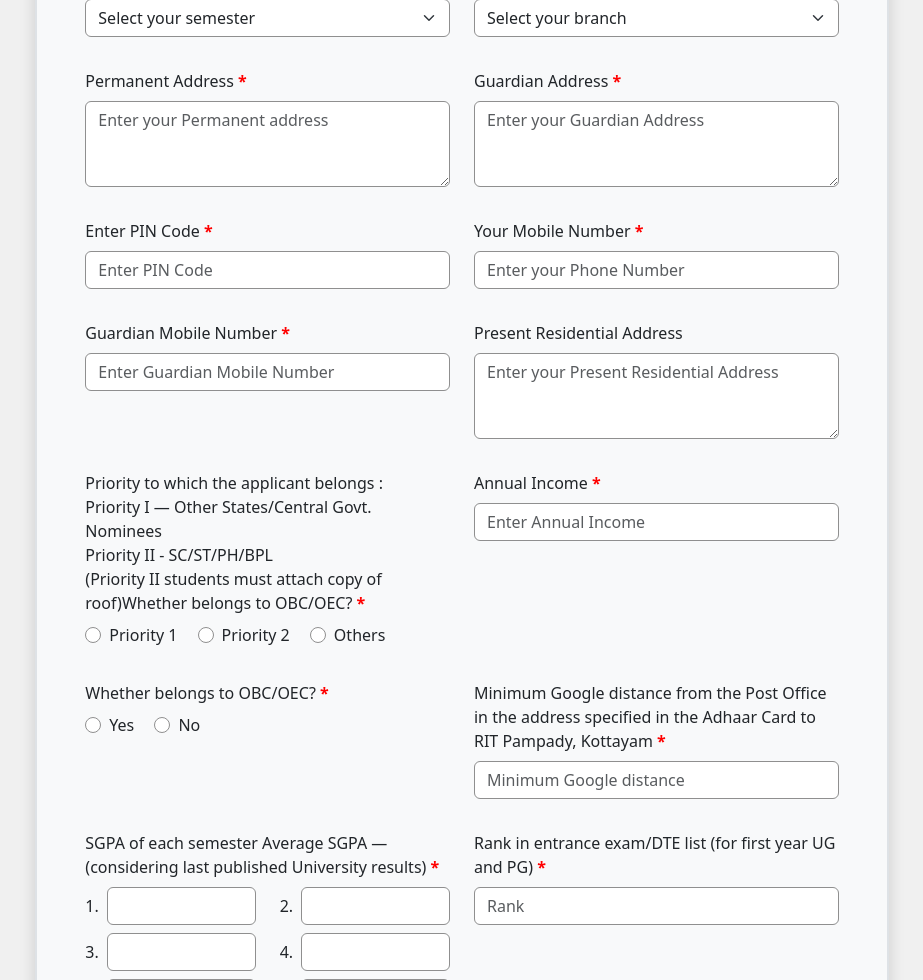
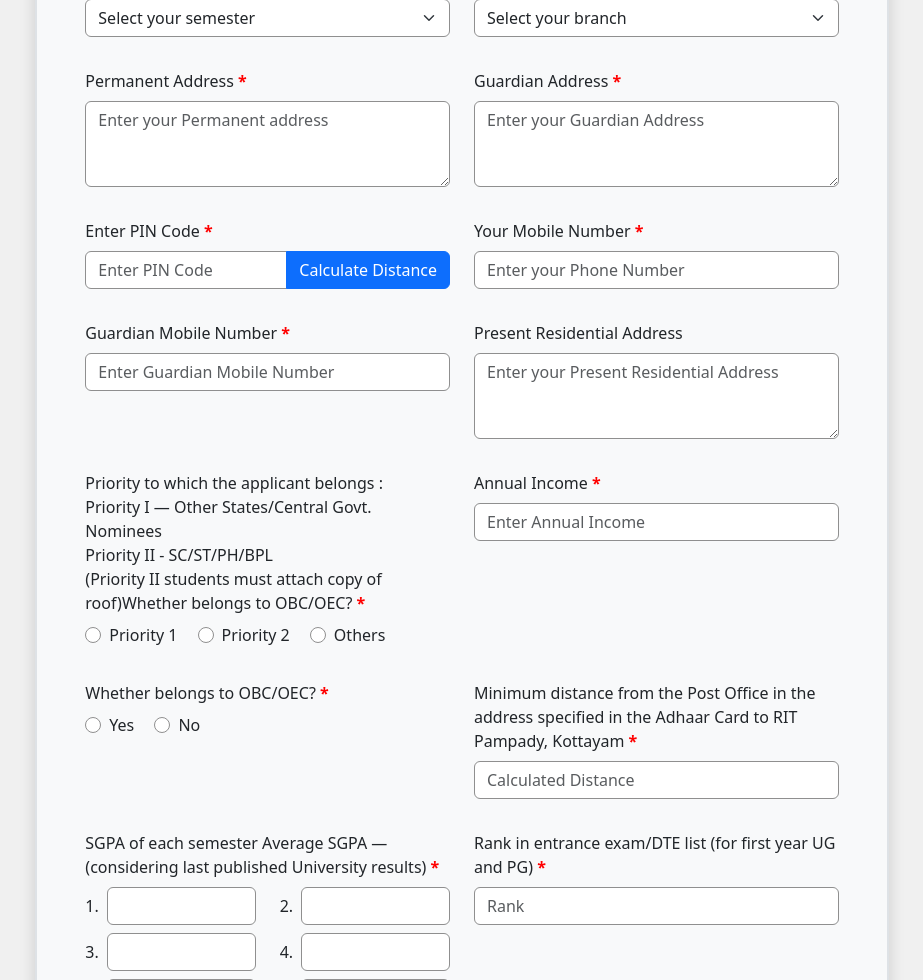
Before and after one commit to SivaPrasad43/Hostel_Management_System, a PHP site: page / in a window 1280 px wide. Shown: the part 587-1567 px from the top of the page, without its empty margins (178-1101 px from the left). Run offline with PHP 8.4, Linux system fonts and the light colour scheme.

Commit message:
distance calculation completed

```diff
--- a/index.php
+++ b/index.php
@@ -136,14 +136,24 @@
                                 placeholder="Enter your Guardian Address"></textarea>
                         </div>
                     </div>
+                    <!-- Add a button for calculating distance -->
                     <div class="col-md-6">
                         <div class="my-3">
                             <label for="pincode" class="form-label important">Enter PIN Code</label>
-                            <input type="text" class="form-control" id="pincode" name="pincode"
-                            placeholder="Enter PIN Code" pattern="[0-9]{6}" title="Enter a 6-digit PIN Code">
+                            <div class="input-group">
+                                <input type="text" class="form-control" id="pincode" name="pincode"
+                                    placeholder="Enter PIN Code" pattern="[0-9]{6}" title="Enter a 6-digit PIN Code" required>
+                                <button type="button" class="btn btn-primary" id="calculateDistanceButton"
+                                    onclick="calculateDistance()">Calculate Distance</button>
+                            </div>
+                        </div>
+                        <!-- Display the distance result here -->
+                        <div id="distanceResult" class="mt-2"></div>
+                        <!-- Display the loading message here -->
+                        <div id="loadingMessage" class="mt-2" style="display: none;">Please wait...</div>
+                    </div>
 
-                        </div>
-                    </div>
+
                     <div class="col-md-6">
                         <div class="my-3">
                             <label for="mobile" class="form-label important">Your Mobile Number</label>
@@ -171,7 +181,7 @@
                                 <br>Priority I — Other States/Central Govt.
                                 Nominees
                                 <br>Priority II - SC/ST/PH/BPL
-                               <br>(Priority  II students must attach copy of
+                                <br>(Priority II students must attach copy of
                                 roof)Whether belongs to OBC/OEC?</label>
                             <div>
                                 <div class="form-check form-check-inline">
@@ -215,11 +225,11 @@
                     </div>
                     <div class="col-md-6">
                         <div class="my-3">
-                            <label for="distance" class="form-label important">Minimum Google distance from the Post
+                            <label for="distance" class="form-label important">Minimum distance from the Post
                                 Office in the address specified in the Adhaar
                                 Card to RIT Pampady, Kottayam</label>
                             <input type="text" class="form-control" id="distance" name="distance"
-                                placeholder="Minimum Google distance">
+                                placeholder="Calculated Distance" readonly>
                         </div>
                     </div>
                     <div class="col-md-6">
@@ -313,6 +323,43 @@
             selectYearList.add(option);
         }
     });
+
+
+
+    function calculateDistance() {
+        var pincode = document.getElementById('pincode').value;
+
+        // Display the loading message
+        document.getElementById('loadingMessage').style.display = 'block';
+        // Hide the distance result
+        document.getElementById('distanceResult').style.display = 'none';
+
+        // Make an AJAX request to your PHP script
+        var xhr = new XMLHttpRequest();
+        xhr.onreadystatechange = function() {
+            if (xhr.readyState === 4) {
+                // Hide the loading message
+                document.getElementById('loadingMessage').style.display = 'none';
+
+                if (xhr.status === 200) {
+                    // Show the distance result
+                    document.getElementById('distanceResult').style.display = 'block';
+                    // Update the content of the distanceResult div with the response from PHP
+                    document.getElementById('distanceResult').innerHTML = 'Distance: ' + xhr.responseText;
+                    var calculatedDistance = xhr.responseText;
+                    document.getElementById('distance').value = calculatedDistance + ' km';
+
+                } else {
+                    // Handle the error case (e.g., display an error message)
+                    console.error('Error in AJAX request');
+                }
+            }
+        };
+
+        // Replace 'your_php_script.php' with the actual path to your PHP script
+        xhr.open('GET', 'php/distance_calculate.php?pincode=' + pincode, true);
+        xhr.send();
+    }
     </script>
 
 </body>
```
Also changed, not shown: php/distance_calculate.php (renamed from distance_calculate.php, +5 -7 lines).
